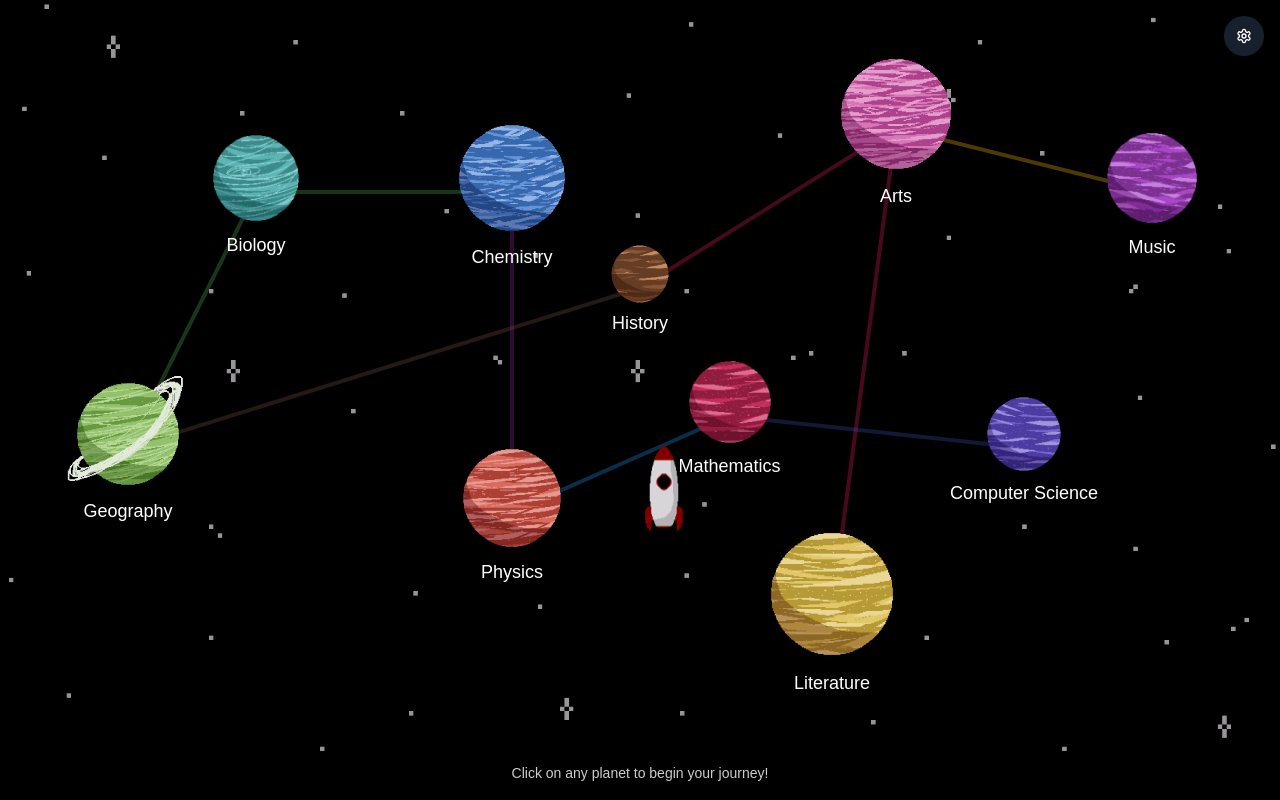
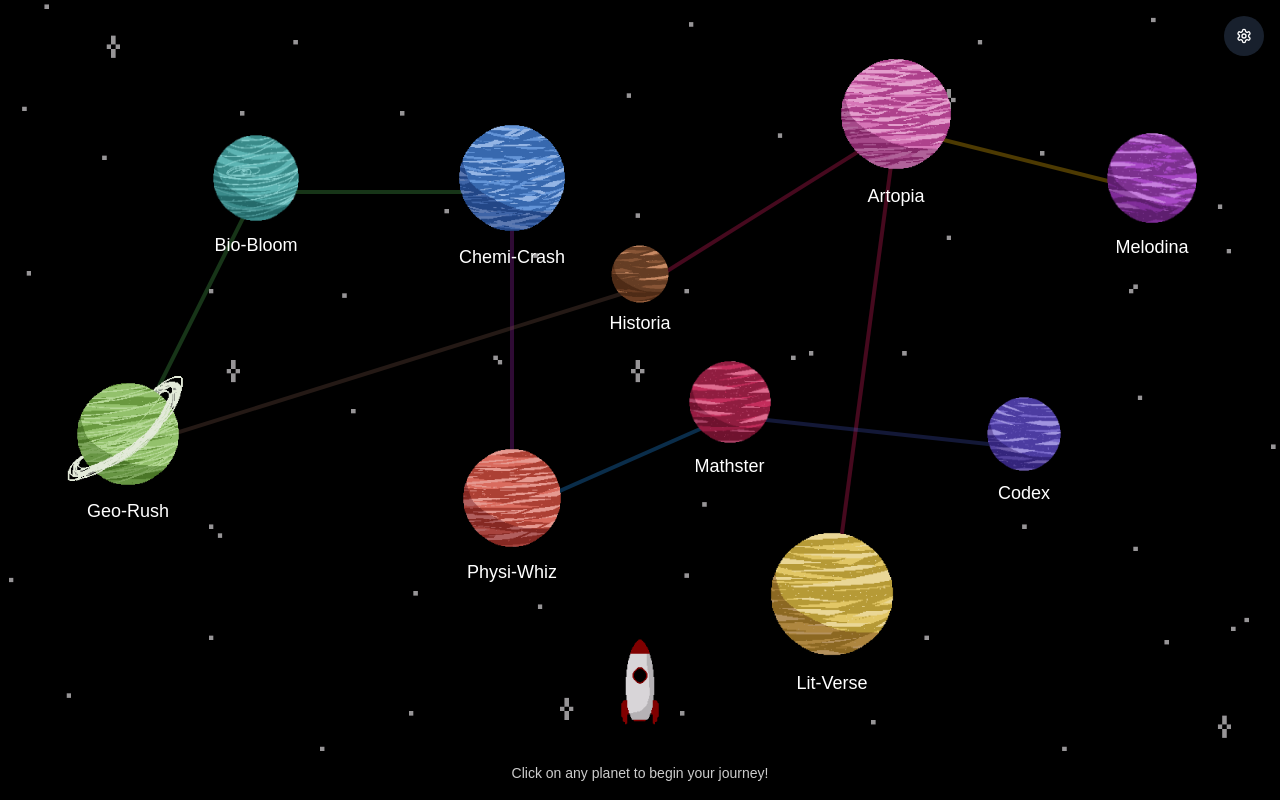
Before and after one commit to yum3lo/spring-hack, a Next.js app: page /game in a window 1280 px wide. Built offline with nearby package versions, Linux system fonts and the light colour scheme; a web font is replaced by a local one.

Commit message:
Updated the adjacent planet traveling logic

```diff
--- a/src/components/game-container.tsx
+++ b/src/components/game-container.tsx
@@ -17,7 +17,9 @@ type GameState = {
   currentPlanet: Planet | null;
   lastVisitedPlanet: Planet | null;
   rocketPosition: Position;
+  rocketRotation: number;
   isRocketMoving: boolean;
+  visitedPlanets: string[];
 };
 
 export default function GameContainer() {
@@ -26,14 +28,15 @@ export default function GameContainer() {
     currentScreen: 'space',
     currentPlanet: null,
     lastVisitedPlanet: null,
-    rocketPosition: { x: 50, y: 90 },
+    rocketPosition: { x: 50, y: 85 },
+    rocketRotation: 0,
     isRocketMoving: false,
+    visitedPlanets: []
   });
 
   const [language, setLanguage] = useState('english');
   const [ageGroup, setAgeGroup] = useState('5-7');
 
-  // Get available planets based on last visited planet
   const getAvailablePlanets = (): Planet[] => {
     if (!gameState.lastVisitedPlanet) {
       return planetsData.planets;
@@ -47,17 +50,24 @@ export default function GameContainer() {
     );
   };
 
-  // Update rocket position using CSS transforms
-  useEffect(() => {
-    if (rocketRef.current) {
-      rocketRef.current.style.transform = `translate(calc(${gameState.rocketPosition.x}% - 50%), calc(${gameState.rocketPosition.y}% - 50%))`;
-    }
-  }, [gameState.rocketPosition]);
+  const calculateRotation = (start: Position, end: Position) => {
+    const dx = end.x - start.x;
+    const dy = end.y - start.y;
+    return Math.atan2(dy, dx) * (180 / Math.PI) + 90;
+  };
 
   const animateRocket = (targetPosition: Position, onComplete: () => void) => {
     const startPosition = { ...gameState.rocketPosition };
     const duration = 1500;
     const startTime = performance.now();
+
+    const targetRotation = calculateRotation(startPosition, targetPosition);
+
+    setGameState(prev => ({
+      ...prev,
+      rocketRotation: targetRotation,
+      isRocketMoving: true
+    }));
 
     const animate = (currentTime: number) => {
       const elapsed = currentTime - startTime;
@@ -93,18 +103,20 @@ export default function GameContainer() {
         isRocketMoving: false,
         currentScreen: 'planet',
         currentPlanet: planet,
-        lastVisitedPlanet: planet
+        lastVisitedPlanet: planet,
+        visitedPlanets: [...prev.visitedPlanets, planet.id]
       }));
     });
   };
 
   const returnToSpace = () => {
-    animateRocket({ x: 50, y: 90 }, () => {
+    animateRocket({ x: 50, y: 85 }, () => {
       setGameState(prev => ({
         ...prev,
         isRocketMoving: false,
         currentScreen: 'space',
-        currentPlanet: null
+        currentPlanet: null,
+        rocketRotation: 0
       }));
     });
   };
@@ -122,7 +134,7 @@ export default function GameContainer() {
             <Button
               variant="ghost"
               size="icon"
-              className="rounded-full bg-gray-800/80 hover:bg-gray-700/90 text-white hover:text-white h-10 w-10"
+              className="rounded-full cursor-pointer bg-gray-800/80 hover:bg-gray-700/90 text-white hover:text-white h-10 w-10"
               aria-label="Settings"
             >
               <Settings className="h-5 w-5" />
@@ -137,12 +149,18 @@ export default function GameContainer() {
                   <SelectTrigger className="bg-gray-700 border-gray-600 text-white">
                     <SelectValue placeholder="Select language" />
                   </SelectTrigger>
-                  <SelectContent className="bg-gray-800 border-gray-700">
+                  <SelectContent className="bg-gray-800 text-white border-gray-700">
                     <SelectGroup>
                       <SelectItem value="english">English</SelectItem>
                       <SelectItem value="spanish">Spanish</SelectItem>
                       <SelectItem value="french">French</SelectItem>
                       <SelectItem value="german">German</SelectItem>
+                      <SelectItem value="russian">Russian</SelectItem>
+                      <SelectItem value="romanian">Romanian</SelectItem>
+                      <SelectItem value="turkish">Turkish</SelectItem>
+                      <SelectItem value="italian">Italian</SelectItem>
+                      <SelectItem value="chinese">Chinese</SelectItem>
+                      <SelectItem value="japanese">Japanese</SelectItem>
                     </SelectGroup>
                   </SelectContent>
                 </Select>
@@ -153,17 +171,18 @@ export default function GameContainer() {
                   <SelectTrigger className="bg-gray-700 border-gray-600 text-white">
                     <SelectValue placeholder="Select age group" />
                   </SelectTrigger>
-                  <SelectContent className="bg-gray-800 border-gray-700">
+                  <SelectContent className="bg-gray-800 text-white border-gray-700">
                     <SelectGroup>
                       <SelectItem value="5-7">5-7 years</SelectItem>
                       <SelectItem value="8-10">8-10 years</SelectItem>
                       <SelectItem value="11-13">11-13 years</SelectItem>
-                      <SelectItem value="14+">14+ years</SelectItem>
+                      <SelectItem value="14-16">14-16 years</SelectItem>
+                      <SelectItem value="17-20">17-20 years</SelectItem>
                     </SelectGroup>
                   </SelectContent>
                 </Select>
               </div>
-              <Button className="w-full bg-blue-600 hover:bg-blue-700">
+              <Button className="w-full cursor-pointer bg-blue-600 hover:bg-blue-700">
                 Save Settings
               </Button>
             </div>
@@ -172,27 +191,27 @@ export default function GameContainer() {
       </div>
 
       {/* Rocket */}
+      {gameState.currentScreen === 'space' && (
         <div
           ref={rocketRef}
-        className={`absolute z-20 w-12 h-24 transition-transform duration-300 will-change-transform ${
+          className={`absolute z-20 w-12 h-24 transition-transform duration-300 ${
             gameState.isRocketMoving ? 'animate-pulse' : ''
           }`}
           style={{
-          left: '50%',
-          top: '50%',
-          transform: 'translate(calc(50% - 50%), calc(90% - 50%))',
+            left: `${gameState.rocketPosition.x}%`,
+            top: `${gameState.rocketPosition.y}%`,
+            transform: `translate(-50%, -50%) rotate(${gameState.rocketRotation}deg)`,
           }}
         >
           <Image
             src="/rocket.png"
             alt="Rocket"
             fill
-          className={`object-contain transition-transform duration-300 ${
-            gameState.isRocketMoving ? 'rotate-12' : 'rotate-0'
-          }`}
+            className="object-contain"
             priority
           />
         </div>
+      )}
 
       {/* Planet Selection View */}
       {gameState.currentScreen === 'space' && (
@@ -217,13 +236,13 @@ export default function GameContainer() {
           <div className="relative bg-gray-900/90 backdrop-blur-sm rounded-xl p-8 max-w-2xl mx-4 border border-white/10">
             <button
               onClick={returnToSpace}
-              className="absolute top-4 right-4 text-white hover:text-yellow-300 transition-colors"
+              className="absolute cursor-pointer top-4 right-4 text-white hover:text-yellow-300 transition-colors"
             >
               ← Back to space
             </button>
 
             <div className="flex flex-col items-center">
-              <div className="relative w-32 h-32 mb-6">
+              <div className="relative w-32 h-32 my-6">
                 <Image
                   src={gameState.currentPlanet.image}
                   alt={gameState.currentPlanet.name}
@@ -240,12 +259,8 @@ export default function GameContainer() {
                 {gameState.currentPlanet.subject} Planet
               </p>
 
-              <div className="bg-gray-800 rounded-lg p-6 w-full max-w-md">
-                <h3 className="text-xl font-semibold mb-4 text-center text-white">
-                  Ready to explore {gameState.currentPlanet.subject}?
-                </h3>
               <button
-                  className="w-full bg-blue-600 hover:bg-blue-500 text-white py-3 px-6 rounded-lg transition-colors"
+                className="w-full bg-blue-600 hover:bg-blue-500 text-white py-3 px-6 rounded-lg transition-colors cursor-pointer"
                 onClick={() => console.log('Start questions for', gameState.currentPlanet?.subject)}
               >
                 Start Learning Adventure
@@ -253,7 +268,6 @@ export default function GameContainer() {
             </div>
           </div>
         </div>
-        </div>
       )}
     </div>
   );
--- a/src/data/planets.json
+++ b/src/data/planets.json
@@ -2,7 +2,7 @@
   "planets": [
     {
       "id": "biology",
-      "name": "Biology",
+      "name": "Bio-Bloom",
       "subject": "Biology",
       "color": "#4CAF50",
       "image": "/planets/biology.png",
@@ -12,7 +12,7 @@
     },
     {
       "id": "chemistry",
-      "name": "Chemistry",
+      "name": "Chemi-Crash",
       "subject": "Chemistry",
       "color": "#9C27B0",
       "image": "/planets/chemistry.png",
@@ -22,7 +22,7 @@
     },
     {
       "id": "arts",
-      "name": "Arts",
+      "name": "Artopia",
       "subject": "Arts",
       "color": "#E91E63",
       "image": "/planets/arts.png",
@@ -32,7 +32,7 @@
     },
     {
       "id": "music",
-      "name": "Music",
+      "name": "Melodina",
       "subject": "Music",
       "color": "#FFC107",
       "image": "/planets/music.png",
@@ -42,7 +42,7 @@
     },
     {
       "id": "physics",
-      "name": "Physics",
+      "name": "Physi-Whiz",
       "subject": "Physics",
       "color": "#2196F3",
       "image": "/planets/physics.png",
@@ -52,7 +52,7 @@
     },
     {
       "id": "computer",
-      "name": "Computer Science",
+      "name": "Codex",
       "subject": "Computer Science",
       "color": "#3F51B5",
       "image": "/planets/computer.png",
@@ -62,7 +62,7 @@
     },
     {
       "id": "history",
-      "name": "History",
+      "name": "Historia",
       "subject": "History",
       "color": "#795548",
       "image": "/planets/history.png",
@@ -72,7 +72,7 @@
     },
     {
       "id": "literature",
-      "name": "Literature",
+      "name": "Lit-Verse",
       "subject": "Literature",
       "color": "#F44336",
       "image": "/planets/literature.png",
@@ -82,7 +82,7 @@
     },
     {
       "id": "mathematics",
-      "name": "Mathematics",
+      "name": "Mathster",
       "subject": "Mathematics",
       "color": "#607D8B",
       "image": "/planets/mathematics.png",
@@ -92,7 +92,7 @@
     },
     {
       "id": "geography",
-      "name": "Geography",
+      "name": "Geo-Rush",
       "subject": "Geography",
       "color": "#009688",
       "image": "/planets/geography.png",
```
Lines whose indentation alone changed are shown as unchanged.
